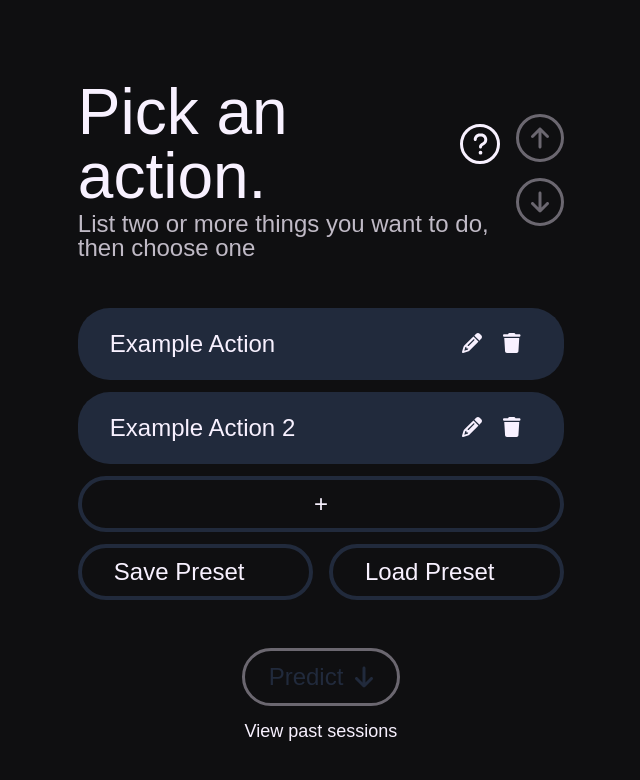
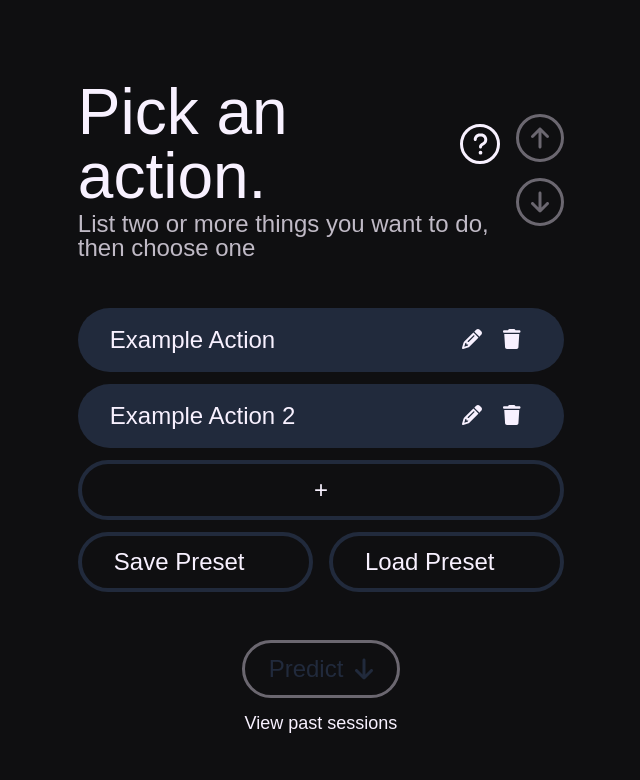
Before and after one commit to dzbarcea/a-simple-follow-through-app, a React (Create React App) app: page /pick-action in a window 1280 px wide. Shown: the top 780 px of the page, without its empty margins (319-959 px from the left). Built offline with nearby package versions, Linux system fonts and the light colour scheme; a web font is replaced by a local one.

Commit message:
selection buttons are now round

```diff
--- a/src/components/ActionSelector/ActionSelector.css
+++ b/src/components/ActionSelector/ActionSelector.css
@@ -15,7 +15,7 @@
     justify-content: space-between;
 
     width: 100%;
-    padding: 1rem 2rem;
+    padding: 0.75rem 2rem;
     border-radius: 2rem;
 
     background: var(--primary-dark);
@@ -73,7 +73,7 @@
     justify-content: center;
 
     width: 100%;
-    padding: 0.625rem;
+    padding: 0.75rem;
     border-radius: 2rem;
 
     border: 4px solid var(--primary-dark);
@@ -102,7 +102,7 @@
     align-items: center;
     flex: 1;
 
-    padding: 0.625rem 2rem;
+    padding: 0.75rem 2rem;
     border-radius: 2rem;
 
     border: 4px solid var(--primary-dark);
```
